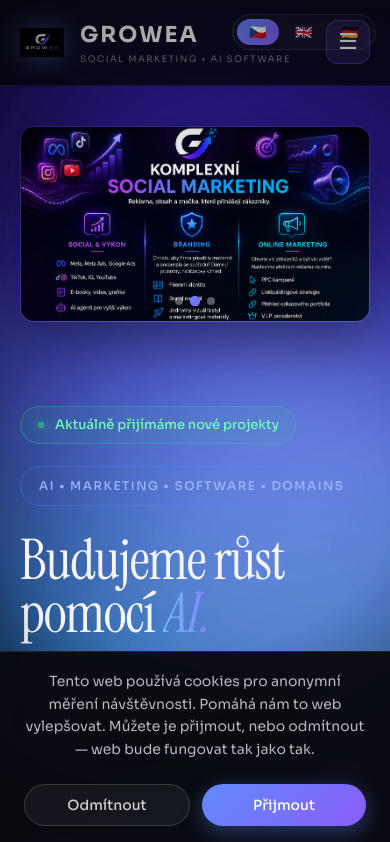
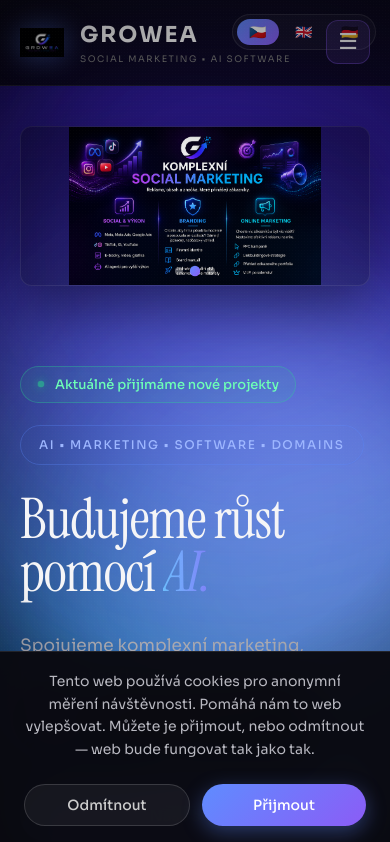
Before and after one commit to groweacz-cyber/Growea-web, a React (Vite) app: page / in a window 390 px wide. Shown: the top 842 px of the page. Built offline with nearby package versions, Linux system fonts and the light colour scheme.

Commit message:
Update index.css

```diff
--- a/src/index.css
+++ b/src/index.css
@@ -2304,14 +2304,16 @@ body {
 .hero-banner {
   position: relative;
   width: 100%;
-  max-width: 1400px;
-  margin: 0 auto 40px;
-  aspect-ratio: 16 / 5;
-  border-radius: 20px;
+  max-width: 1100px;
+  margin: 0 auto 32px;
+  max-height: 220px;
+  aspect-ratio: 21 / 6;
+  border-radius: 16px;
   overflow: hidden;
   border: 1px solid rgba(255, 255, 255, 0.08);
   box-shadow: 0 20px 60px rgba(0, 0, 0, 0.45);
-  grid-column: 1 / -1
+  grid-column: 1 / -1;
+  background: rgba(0, 0, 0, 0.3);
 }
 
 .hero-banner-img {
@@ -2319,7 +2321,7 @@ body {
   inset: 0;
   width: 100%;
   height: 100%;
-  object-fit: cover;
+  object-fit: contain;
   opacity: 0;
   transition: opacity 1.2s ease;
 }
@@ -2330,7 +2332,7 @@ body {
 
 .hero-banner-dots {
   position: absolute;
-  bottom: 16px;
+  bottom: 10px;
   left: 50%;
   transform: translateX(-50%);
   display: flex;
@@ -2356,8 +2358,9 @@ body {
 
 @media (max-width: 768px) {
   .hero-banner {
+    max-height: 160px;
     aspect-ratio: 16 / 9;
-    border-radius: 14px;
-    margin-bottom: 24px;
-  }
-}
+    border-radius: 12px;
+    margin-bottom: 20px;
+  }
+}
```
